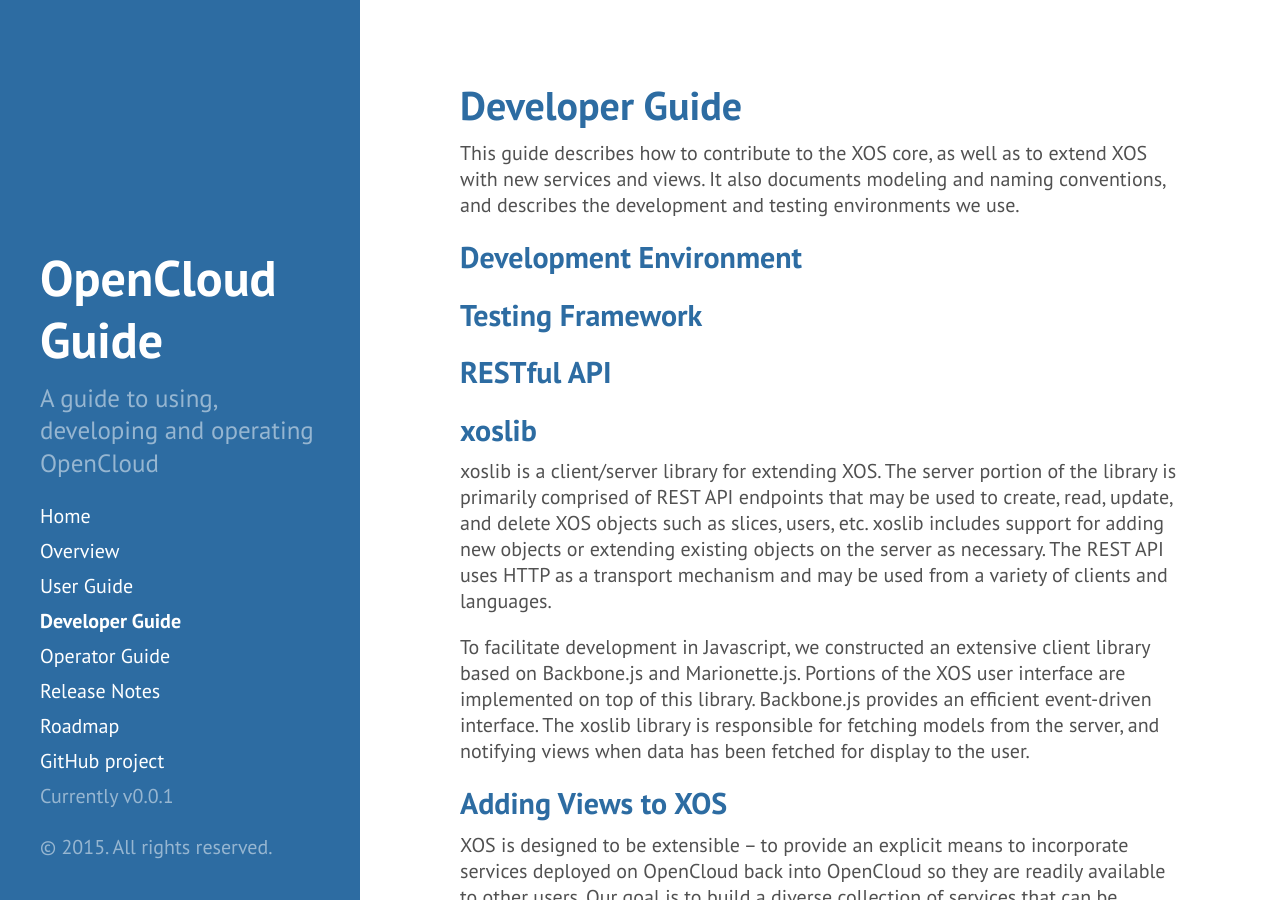
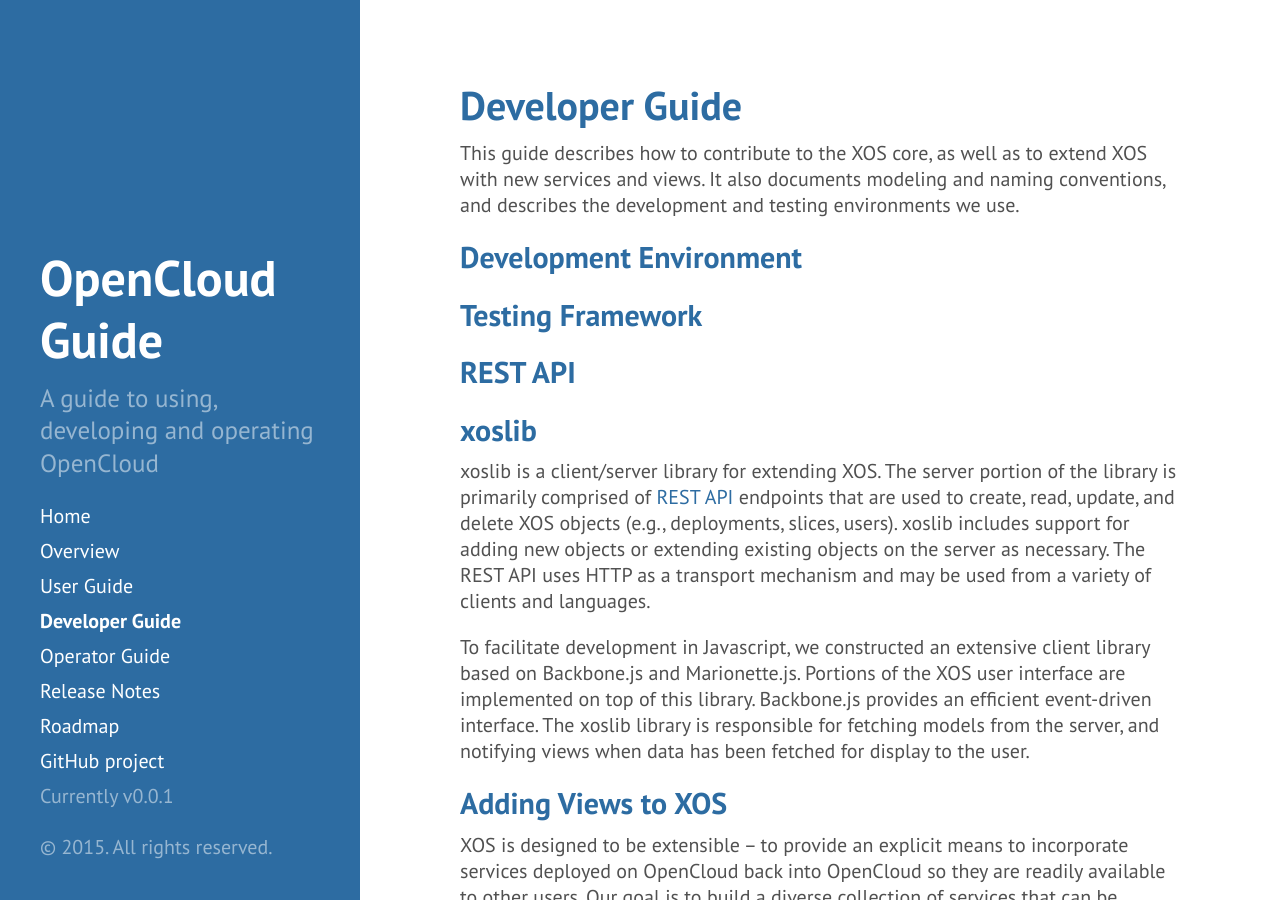
Before and after one commit to open-cloud/open-cloud.github.io.old, a Jekyll site: the page built from 2_developer.md, in a window 1280 px wide and 900 px high. Built offline with Jekyll 4.4.1, drawn with Linux system fonts in a browser that asks for light colours; Markdown is read by kramdown in place of the engine named in the settings.

Commit message:
wordsmithing

```diff
--- a/2_developer.md
+++ b/2_developer.md
@@ -12,23 +12,24 @@
 
 ##Testing Framework
 
-##RESTful API
+##<a name="rest-api">REST API</a>
 
 ##xoslib
 
-xoslib is a client/server library for extending XOS. The server portion of
-the library is primarily comprised of REST API endpoints that may be
-used to create, read, update, and delete XOS objects such as slices, users,
-etc. xoslib includes support for adding new objects or extending existing
-objects on the server as necessary. The REST API uses HTTP as a transport
-mechanism and may be used from a variety of clients and languages.
+xoslib is a client/server library for extending XOS. The server
+portion of the library is primarily comprised of [REST API](#rest-api)
+endpoints that are used to create, read, update, and delete XOS
+objects (e.g., deployments, slices, users). xoslib includes support
+for adding new objects or extending existing objects on the server as
+necessary. The REST API uses HTTP as a transport mechanism and may be
+used from a variety of clients and languages.
 
-To facilitate development in Javascript, we constructed an extensive client
-library based on Backbone.js and Marionette.js. Portions of the XOS user
-interface are implemented on top of this library. Backbone.js provides an
-efficient event-driven interface. The xoslib library is responsible for
-fetching models from the server, and notifying views when data has been
-fetched for display to the user.
+To facilitate development in Javascript, we constructed an extensive
+client library based on Backbone.js and Marionette.js. Portions of the
+XOS user interface are implemented on top of this library. Backbone.js
+provides an efficient event-driven interface. The xoslib library is
+responsible for fetching models from the server, and notifying views
+when data has been fetched for display to the user.
 
 ##<a name="adding-views">Adding Views to XOS</a>
 
```
Also changed, not shown: 4_notes.md (+4 -1 lines), _posts/2014-12-16-start.md (deleted, +0 -12 lines).
